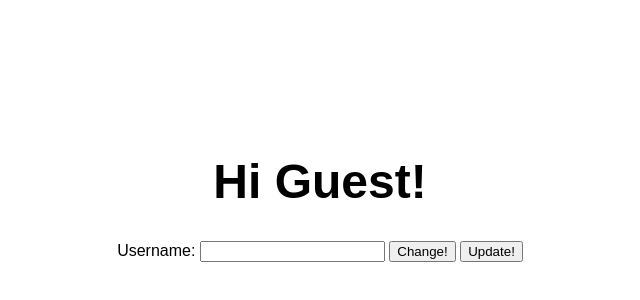
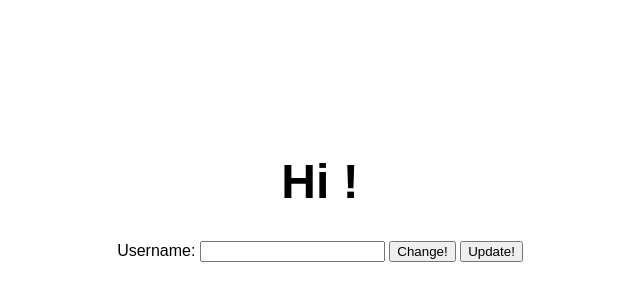
Before and after one commit to paulcrose/new-pwa, a plain HTML site: page index.html in a window 1280 px wide. Shown: the part 208-508 px from the top of the page, without its empty margins (320-960 px from the left). Drawn offline with Linux system fonts and the light colour scheme.

Commit message:
Update index.html

```diff
--- a/index.html
+++ b/index.html
@@ -31,5 +31,6 @@
 </form>
   </div>
   <script src="js/main.js"></script>
+  <script src="js/username.js"></script>
 </body>
 </html>
```
